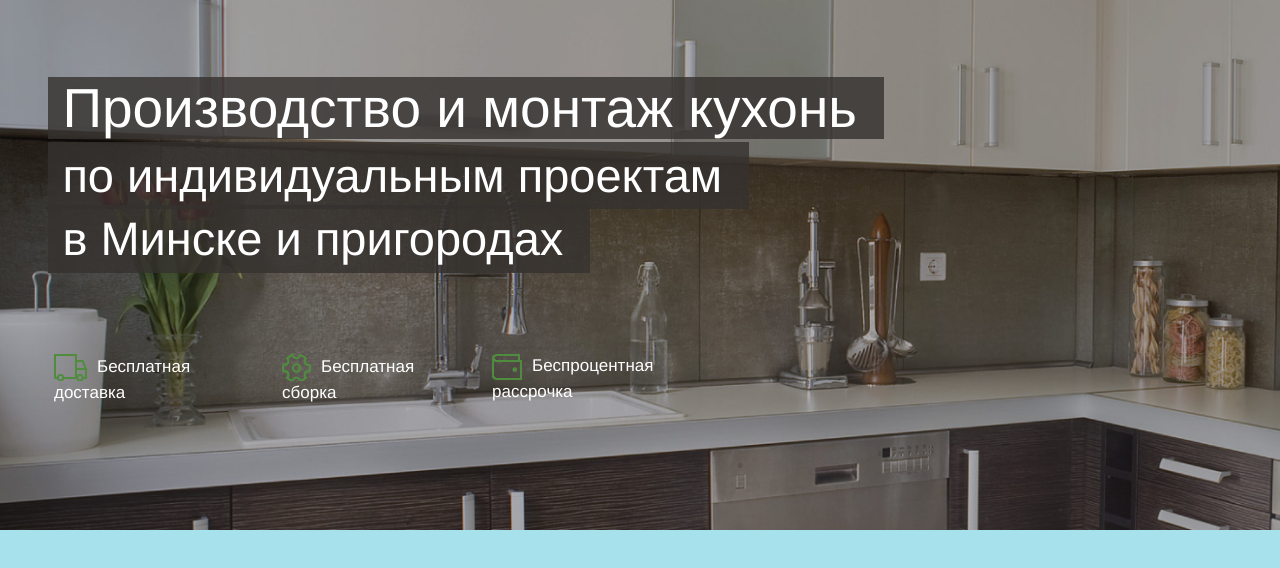
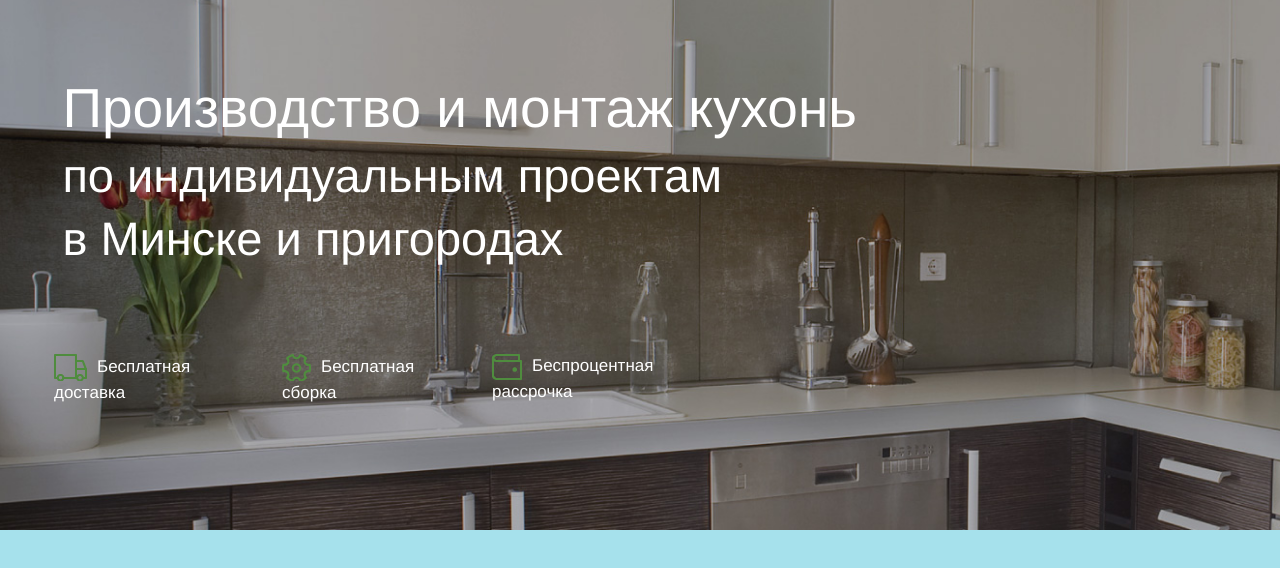
Before and after one commit to alexyfree/alexyfree.github.io, a website: page index.html in a window 1280 px wide. Shown: the part 138-706 px from the top of the page. Drawn offline with Linux system fonts and the light colour scheme.

Commit message:
update simple desc

```diff
--- a/styles/simple-description.css
+++ b/styles/simple-description.css
@@ -11,13 +11,11 @@
 }
 
 .produce-text > .text1{
-    background-color: rgba(53,49,47,0.8);
     font-size: 55px;
     font-weight: 500;
 }
 
 .produce-text > .text2{
-    background-color: rgba(53,49,47,0.8);
     font-size: 47px;
     font-weight: 200;
     position: absolute;
@@ -25,7 +23,6 @@
 }
 
 .produce-text > .text3{
-    background-color: rgba(53,49,47,0.8);
     font-size: 47px;
     font-weight: 200;
     position: absolute;
```
